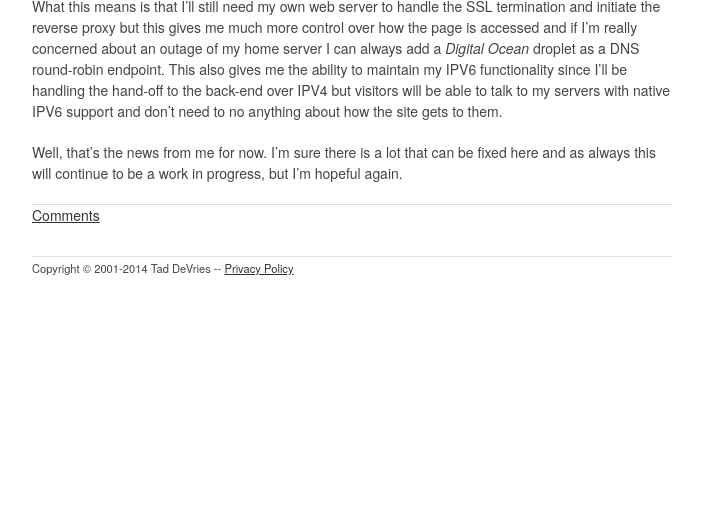
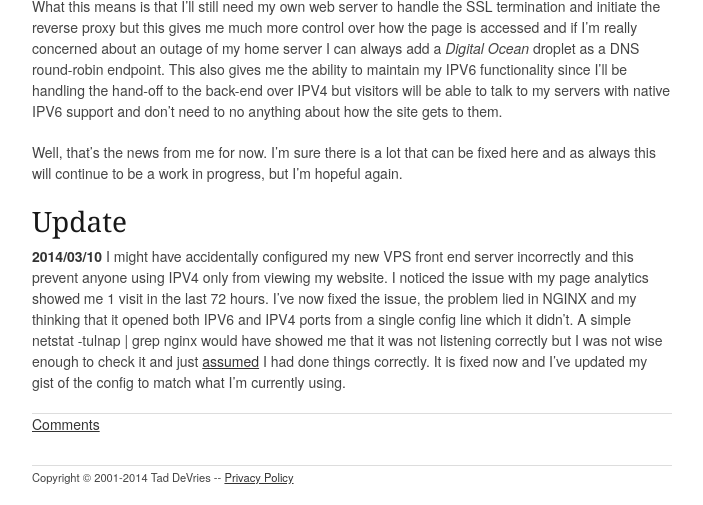
Before and after one commit to taddev/taddev.github.io, a Jekyll site: the page built from _posts/2014-02-01-another-new-move-finally.md, in a window 1280 px wide, cut to the strip 799-1304 px from the top of the page. Shown: the whole strip, without its empty margins (188-891 px from the left). Built offline with Jekyll 4.4.1, drawn with Linux system fonts in a browser that asks for light colours; comment, search, counter and statistics services are not loaded; before the commit the page ends 1095 px from its top, so only the background shows below that.

Commit message:
update *newest* post

```diff
--- a/_posts/2014-02-01-another-new-move-finally.md
+++ b/_posts/2014-02-01-another-new-move-finally.md
@@ -16,3 +16,7 @@ The one piece that I needed to figure out was how to keep my SSL requirement met
 What this means is that I'll still need my own web server to handle the SSL termination and initiate the reverse proxy but this gives me much more control over how the page is accessed and if I'm really concerned about an outage of my home server I can always add a *Digital Ocean* droplet as a DNS round-robin endpoint. This also gives me the ability to maintain my IPV6 functionality since I'll be handling the hand-off to the back-end over IPV4 but visitors will be able to talk to my servers with native IPV6 support and don't need to no anything about how the site gets to them.
 
 Well, that's the news from me for now. I'm sure there is a lot that can be fixed here and as always this will continue to be a work in progress, but I'm hopeful again.
+
+### Update ###
+**2014/03/10**
+I might have accidentally configured my new VPS front end server incorrectly and this prevent anyone using IPV4 only from viewing my website. I noticed the issue with my page analytics showed me 1 visit in the last 72 hours. I've now fixed the issue, the problem lied in NGINX and my thinking that it opened both IPV6 and IPV4 ports from a single config line which it didn't. A simple `netstat -tulnap | grep nginx` would have showed me that it was not listening correctly but I was not wise enough to check it and just [assumed](http://www.xkcd.com/1339/) I had done things correctly. It is fixed now and I've updated my gist of the config to match what I'm currently using.
```
